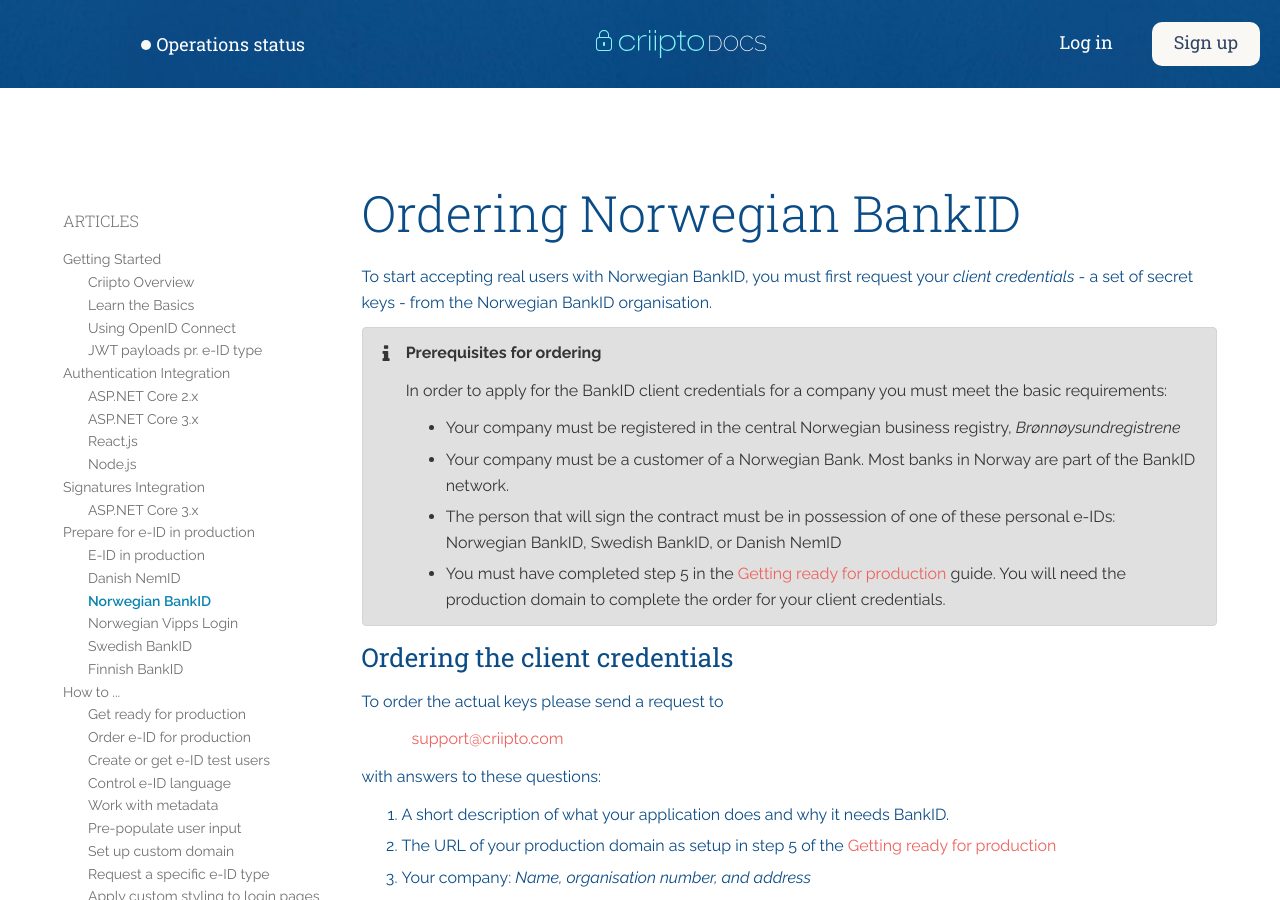
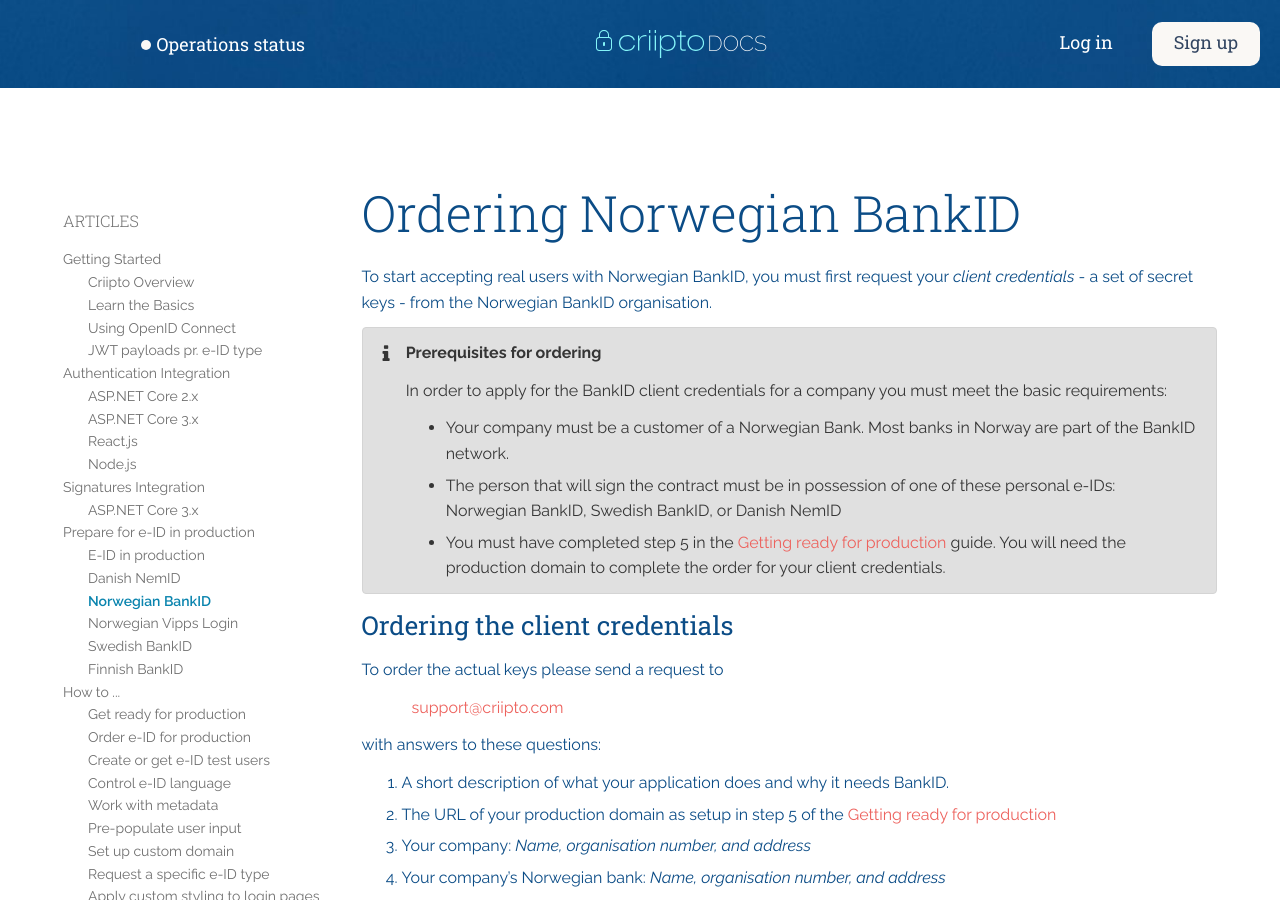
Before and after one commit to criipto/docs-old, a Jekyll site: the page built from eid-specifics/order-no-bankid.md, in a window 1280 px wide and 900 px high. Built offline with Jekyll 4.4.1, drawn with Linux system fonts in a browser that asks for light colours; some web fonts are replaced.

Commit message:
Removed requirement for company to be registered in Norway

```diff
--- a/eid-specifics/order-no-bankid.md
+++ b/eid-specifics/order-no-bankid.md
@@ -12,7 +12,6 @@
 
 In order to apply for the BankID client credentials for a company you must meet the basic requirements:
 
-- Your company must be registered in the central Norwegian business registry, _Brønnøysundregistrene_
 - Your company must be a customer of a Norwegian Bank. Most banks in Norway are part of the BankID network.
 - The person that will sign the contract must be in possession of one of these personal e-IDs: Norwegian BankID, Swedish BankID, or Danish NemID
 - You must have completed step 5 in the [Getting ready for production](/how-to/get-ready-for-production) guide. You will need the production domain to complete the order for your client credentials.
```
